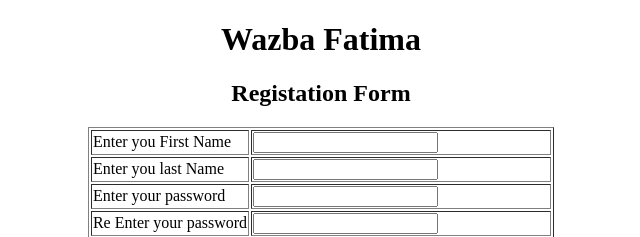
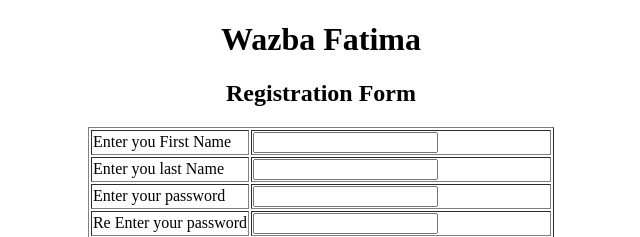
Before and after one commit to wazbafatima/html-codes, a plain HTML site: page Registration form/index.html in a window 1280 px wide. Shown: the top 237 px of the page, 319-959 px from the left. Drawn offline with Linux system fonts and the light colour scheme.

Commit message:
Fixed registration spelling

```diff
--- a/Registration form/index.html
+++ b/Registration form/index.html
@@ -6,7 +6,7 @@
 <body>
     <center>
     <H1>Wazba Fatima</H1>
-    <h2>Registation Form</h2>
+    <h2>Registration Form</h2>
     <form>
          <table border="1">
             <tr>
```
